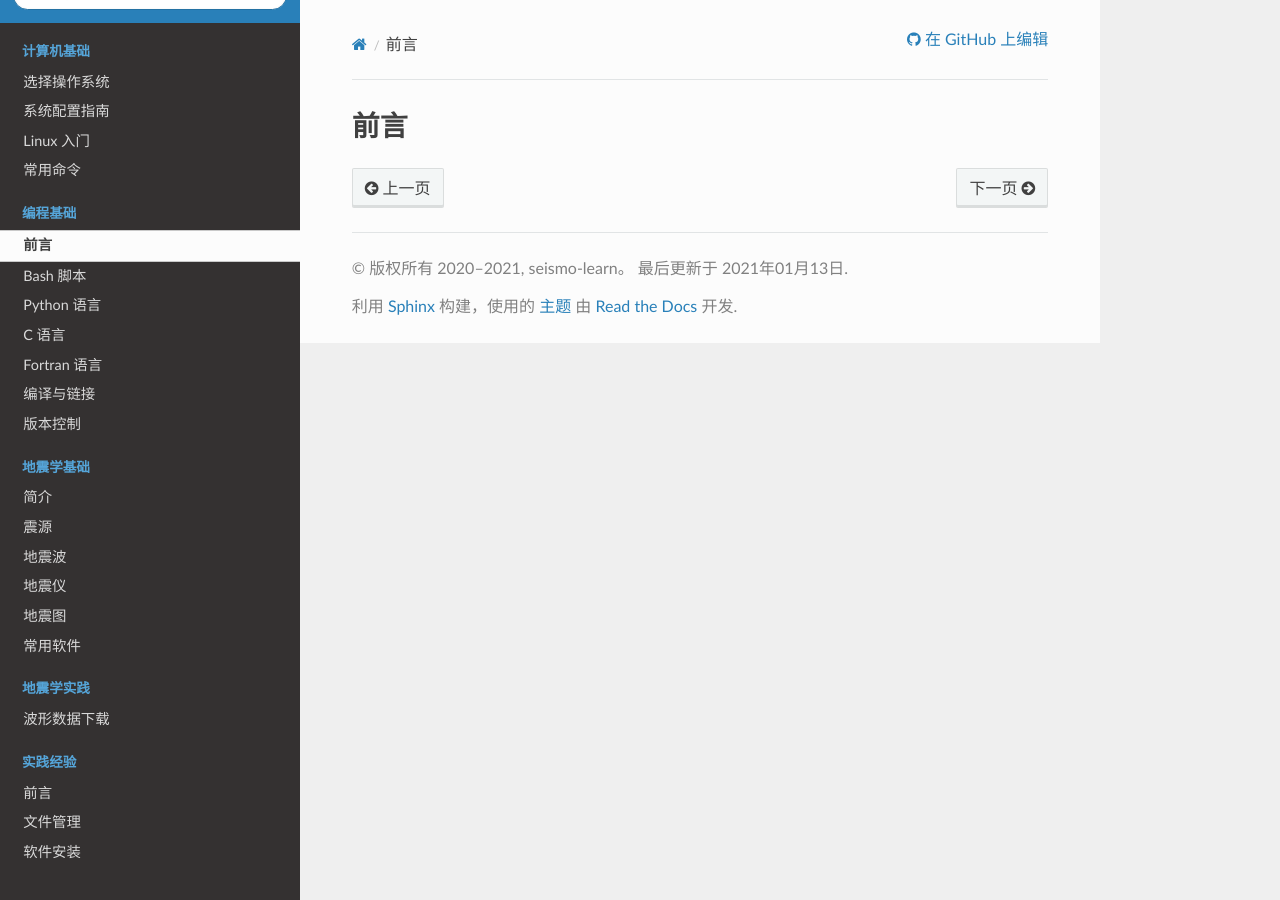
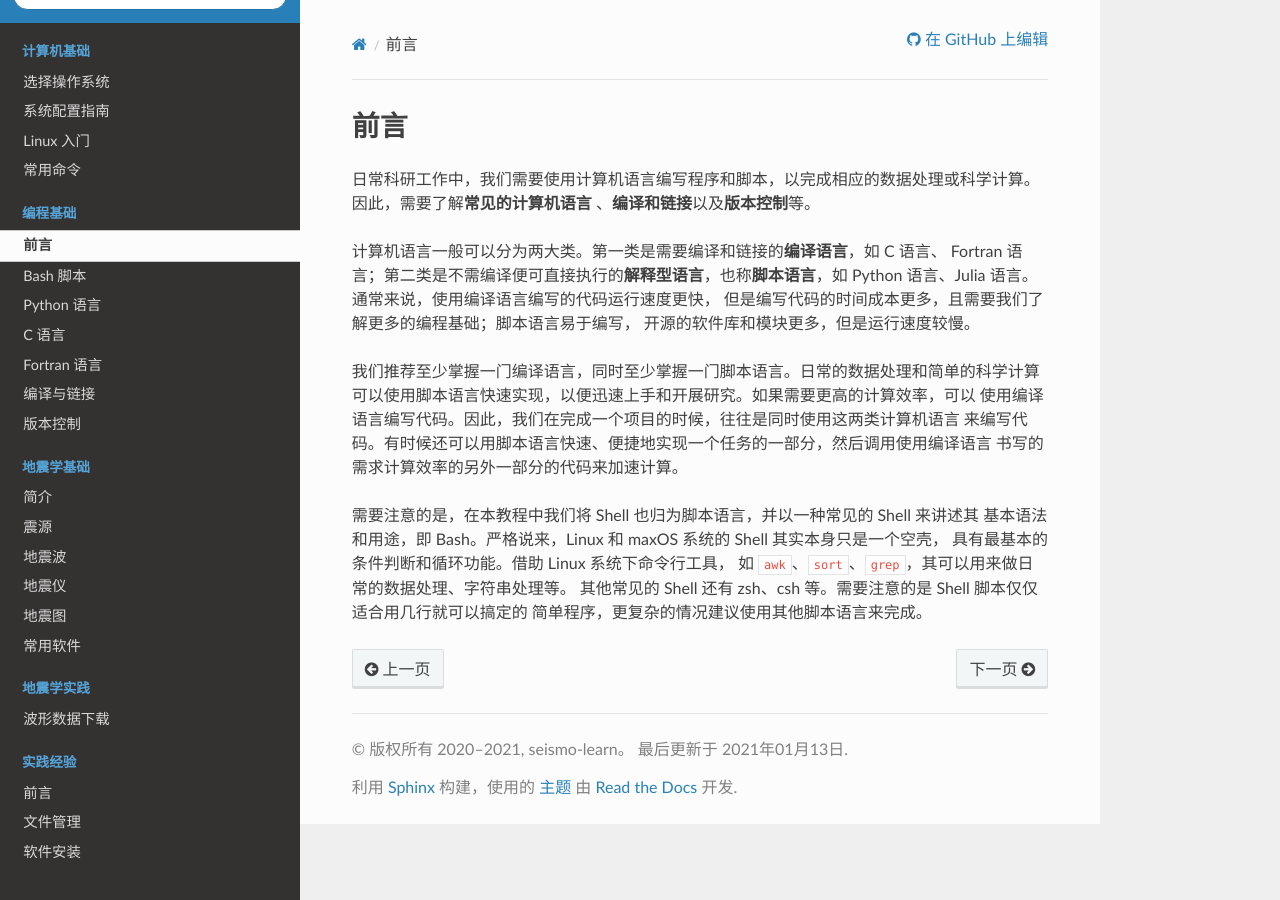
Before and after one commit to seismo-learn/seismology101, a Sphinx documentation site: the page built from source/programming/introduction.rst, in a window 1280 px wide. Built offline with Sphinx 7.4.7 and the Read the Docs theme 2.0.0, drawn with Linux system fonts in a browser that asks for light colours.

Commit message:
Add introduction to programming

```diff
--- a/source/programming/introduction.rst
+++ b/source/programming/introduction.rst
@@ -1,2 +1,24 @@
 前言
 ====
+
+日常科研工作中，我们需要使用计算机语言编写程序和脚本，以完成相应的数据处理或科学计算。
+因此，需要了解\ **常见的计算机语言**\  、\ **编译和链接**\ 以及\ **版本控制**\ 等。
+
+计算机语言一般可以分为两大类。第一类是需要编译和链接的\ **编译语言**\ ，如 C 语言、
+Fortran 语言；第二类是不需编译便可直接执行的\ **解释型语言**\ ，也称\ **脚本语言**\ ，如
+Python 语言、Julia 语言。通常来说，使用编译语言编写的代码运行速度更快，
+但是编写代码的时间成本更多，且需要我们了解更多的编程基础；脚本语言易于编写，
+开源的软件库和模块更多，但是运行速度较慢。
+
+我们推荐至少掌握一门编译语言，同时至少掌握一门脚本语言。日常的数据处理和简单的科学计算
+可以使用脚本语言快速实现，以便迅速上手和开展研究。如果需要更高的计算效率，可以
+使用编译语言编写代码。因此，我们在完成一个项目的时候，往往是同时使用这两类计算机语言
+来编写代码。有时候还可以用脚本语言快速、便捷地实现一个任务的一部分，然后调用使用编译语言
+书写的需求计算效率的另外一部分的代码来加速计算。
+
+需要注意的是，在本教程中我们将 Shell 也归为脚本语言，并以一种常见的 Shell 来讲述其
+基本语法和用途，即 Bash。严格说来，Linux 和 maxOS 系统的 Shell 其实本身只是一个空壳，
+具有最基本的条件判断和循环功能。借助 Linux 系统下命令行工具，
+如 ``awk``\ 、\ ``sort``\ 、\ ``grep``\ ，其可以用来做日常的数据处理、字符串处理等。
+其他常见的 Shell 还有 zsh、csh 等。需要注意的是 Shell 脚本仅仅适合用几行就可以搞定的
+简单程序，更复杂的情况建议使用其他脚本语言来完成。
```
